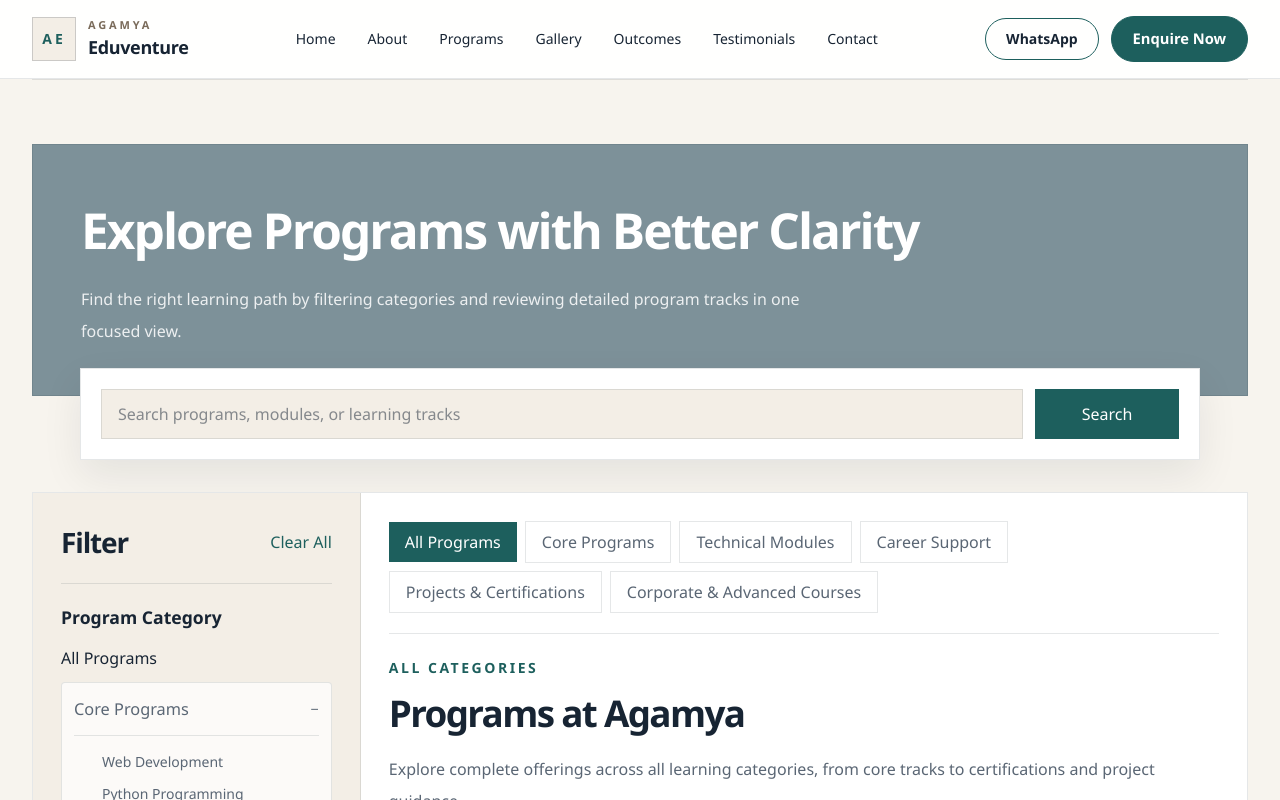
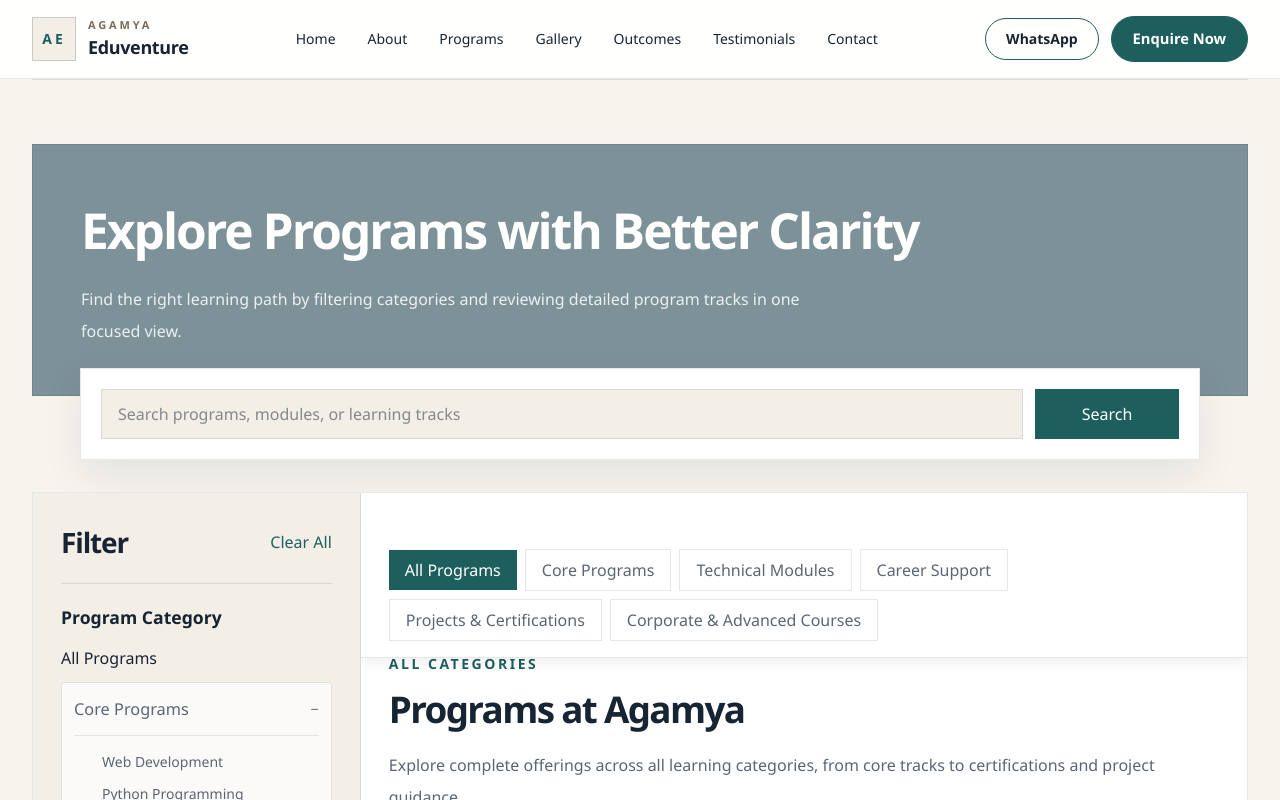
Before and after one commit to dimple-18/Agamya-Eduventure, a Next.js app: page /programs in a window 1280 px wide. Shown: the top 800 px of the page. Built offline with nearby package versions, Linux system fonts and the light colour scheme.

Commit message:
styled the programs page

```diff
--- a/src/components/home/Courses.tsx
+++ b/src/components/home/Courses.tsx
@@ -451,7 +451,8 @@ export default function Courses({ preview = false }: CoursesProps) {
             </aside>
 
             <div className="p-5 sm:p-7 lg:max-h-[calc(82vh+100px)] lg:overflow-y-auto">
-              <div className="flex flex-wrap items-center gap-2 border-b border-[var(--line)] pb-5">
+              <div className="border-b border-[var(--line)] pb-5 lg:sticky lg:top-0 lg:z-20 lg:-mx-7 lg:-mt-7 lg:bg-white/96 lg:px-7 lg:pt-7 lg:pb-4 lg:backdrop-blur-sm lg:shadow-[0_6px_12px_rgba(15,23,42,0.06)]">
+                <div className="flex flex-wrap items-center gap-2">
                 {categoryOptions.map((option) => (
                   <button
                     key={option.id}
@@ -466,6 +467,7 @@ export default function Courses({ preview = false }: CoursesProps) {
                     {option.label}
                   </button>
                 ))}
+                </div>
               </div>
 
               <div className="mt-6">
```
